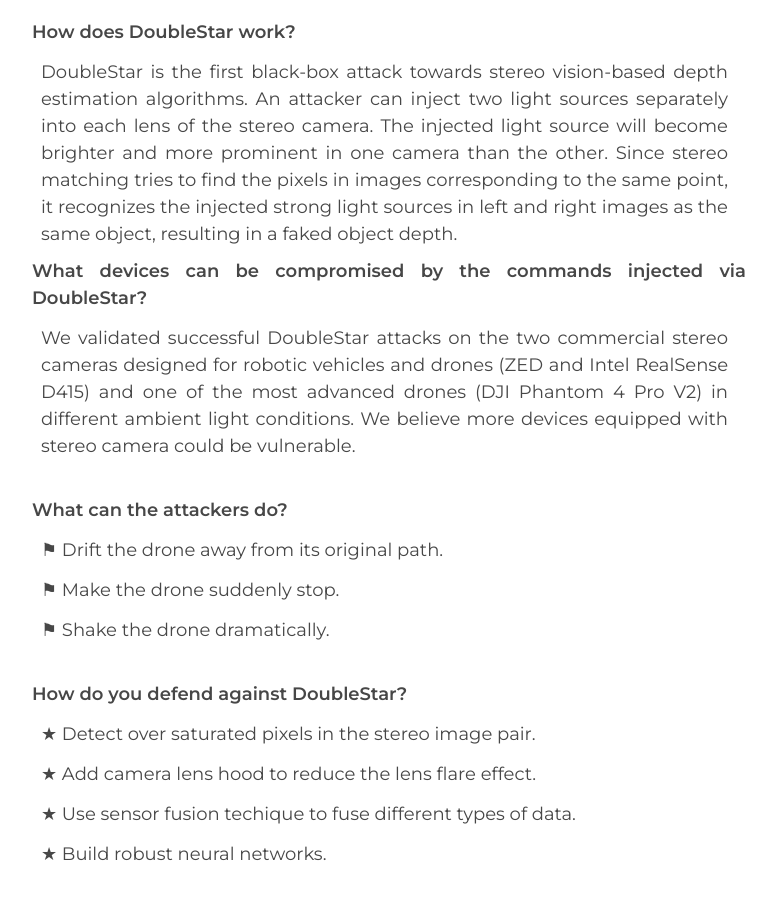
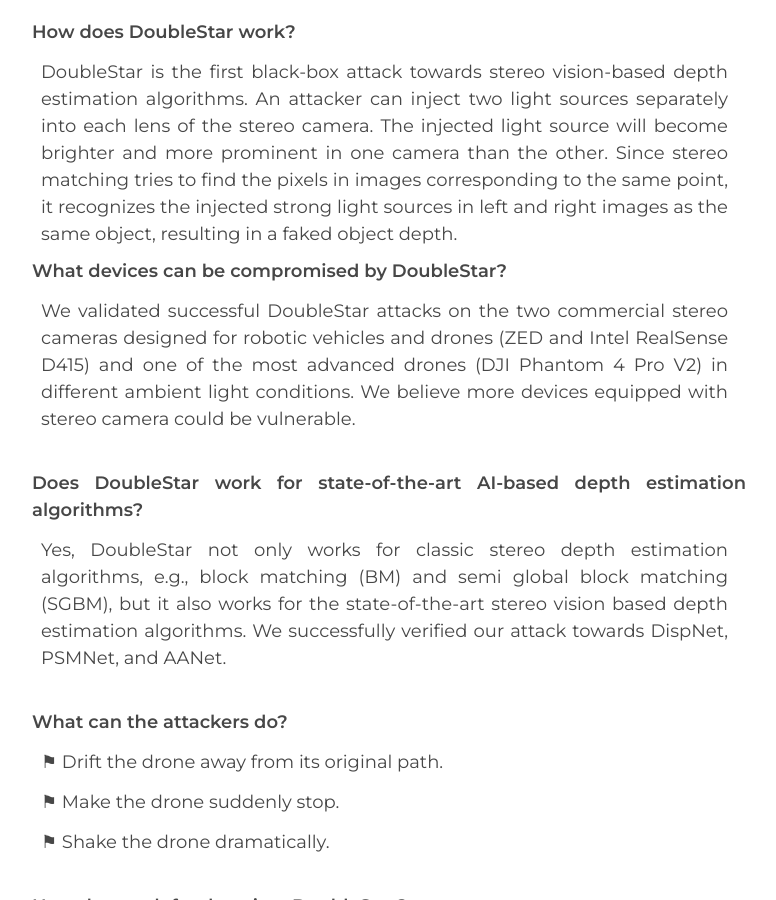
Before and after one commit to fakedepth/doublestar.github.io, a Jekyll site: the page built from index.md, in a window 1280 px wide and 900 px high, scrolled down 1507 px. Shown: the whole window, without its empty margins (271-1047 px from the left). Built offline with Jekyll 4.4.1, drawn with Linux system fonts in a browser that asks for light colours.

Commit message:
Update default.html

```diff
--- a/_layouts/default.html
+++ b/_layouts/default.html
@@ -94,13 +94,18 @@ conditions. our experimental results show that DoubleStar creates fake depth up
 								<p class="answer">
 									DoubleStar is the first black-box attack towards stereo vision-based depth estimation algorithms. An attacker can inject two light sources separately into each lens of the stereo camera. The injected light source will become brighter and more prominent in one camera than the other.  Since stereo matching tries to find the pixels in images corresponding to the same point, it recognizes the injected strong light sources in left and right images as the same object, resulting in a faked object depth.
 												</p>
-					<b>What devices can be compromised by the commands injected via DoubleStar?</b>
+					<b>What devices can be compromised by DoubleStar?</b>
 					<p class="answer">
 									We validated successful DoubleStar attacks on the two commercial stereo cameras designed for robotic vehicles and drones (ZED and Intel RealSense D415) and one of the most advanced drones (DJI Phantom 4 Pro V2) in different ambient light conditions. We believe more devices equipped with stereo camera could be vulnerable.
 												</p>
 
 					<br>
 
+					<b>Does DoubleStar work for state-of-the-art AI-based depth estimation algorithms?</b>
+					<p class="answer">
+									Yes, DoubleStar not only works for classic stereo depth estimation algorithms, e.g., block matching (BM) and semi global block matching (SGBM), but it also works for the state-of-the-art stereo vision based depth estimation algorithms. We successfully verified our attack towards DispNet, PSMNet, and AANet.    </p>
+
+					<br>
 
 							<b> What can the attackers do?</b>
 								<li class="answer">  &#9873  Drift the drone away from its original path. </li>
```
